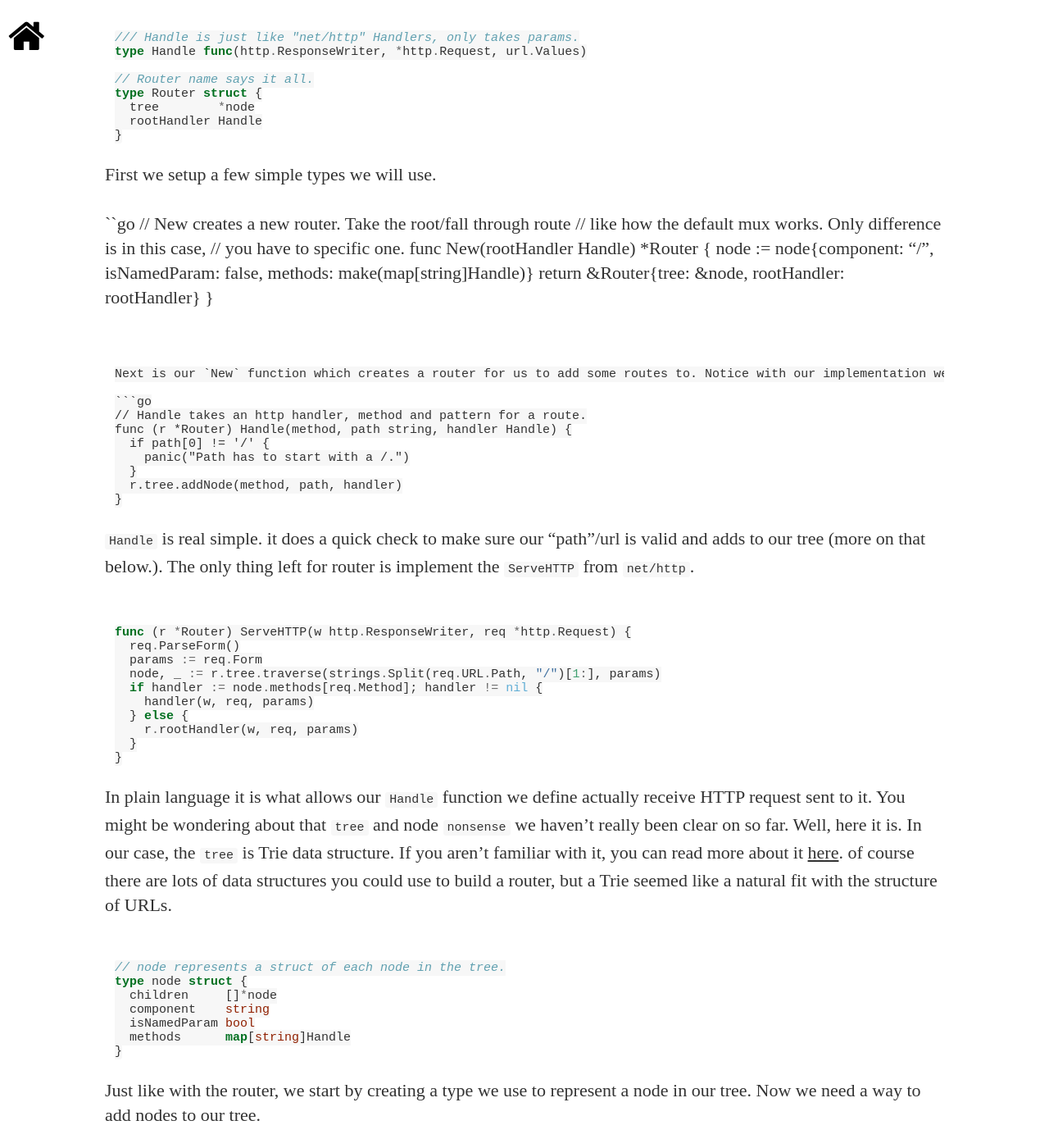
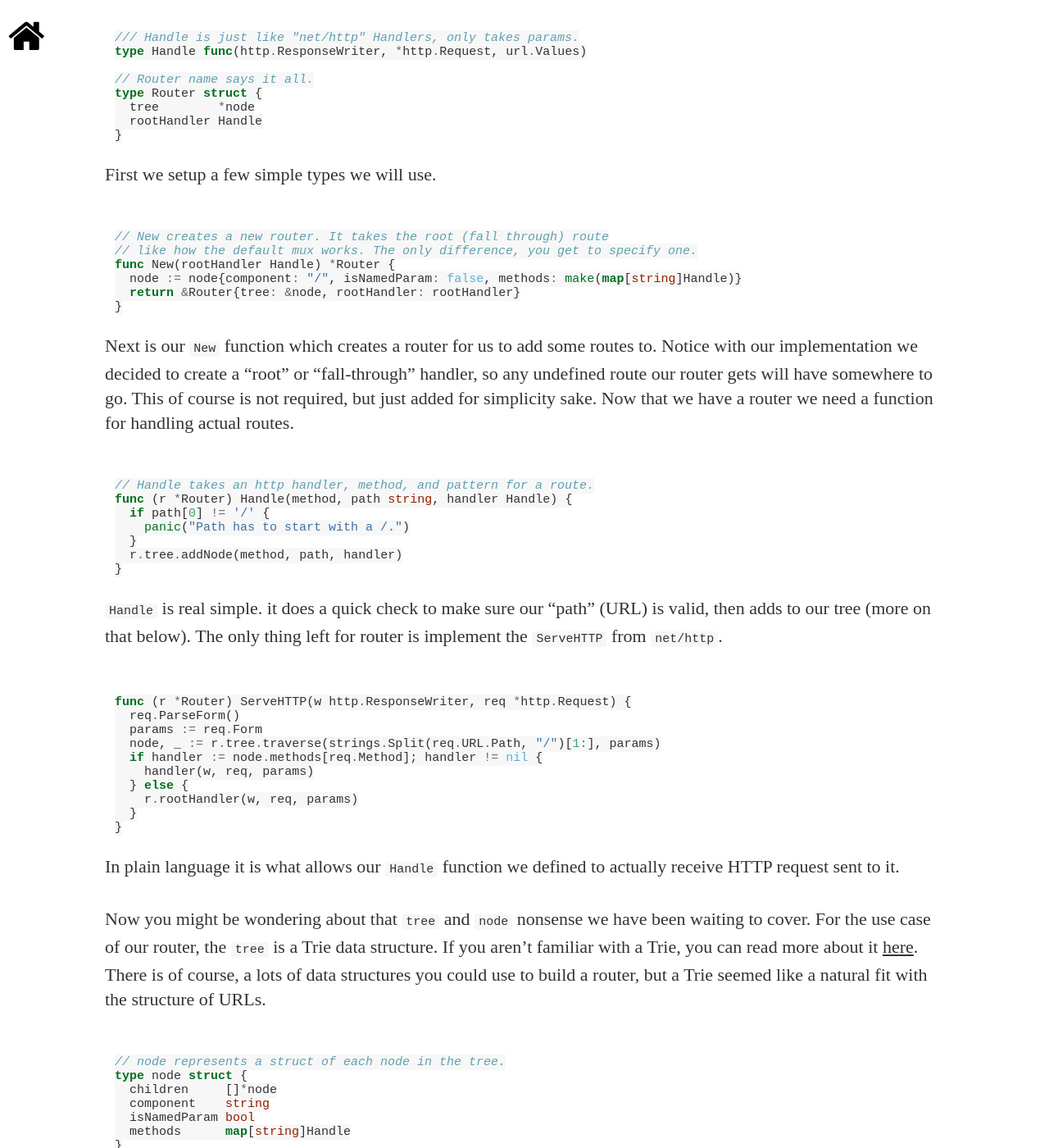
Before and after one commit to BasementKrew/revelation.io, a Jekyll site: the page built from _posts/2015-01-07-golang-router.markdown, in a window 1280 px wide and 1400 px high, scrolled down 372 px. Shown: the whole window at 82% size. Built offline with Jekyll 4.4.1, drawn with Linux system fonts in a browser that asks for light colours; nearby versions of some CDN libraries; some web fonts are replaced; Markdown is read by kramdown in place of the engine named in the settings; some of the changed text lies outside the part shown.

Commit message:
some grammar cleanup

````diff
--- a/_posts/2015-01-07-golang-router.markdown
+++ b/_posts/2015-01-07-golang-router.markdown
@@ -8,7 +8,7 @@
 tags: Go, golang, packages, net/http, http, router, mux
 ---
 
-As stated in the title of this article, we are going to build a router (also known as a mux) in Go. Now you might be asking why? There are a plethora of great routers out there so why "reinvent the wheel"? As a mentor of mine us to say "to learn how wheels work". So without further ado, let's jump in.
+As stated in the title of this article, we are going to build a router (also known as a mux) in Go. Now you might be asking why? There are a plethora of great routers out there so why "reinvent the wheel"? As a mentor of mine use to say "to learn how wheels work". So without further ado, let's jump in.
 
 ```go
 /// Handle is just like "net/http" Handlers, only takes params.
@@ -23,10 +23,9 @@
 
 First we setup a few simple types we will use.
 
-``go
-// New creates a new router. Take the root/fall through route
-// like how the default mux works. Only difference is in this case,
-// you have to specific one.
+```go
+// New creates a new router. It takes the root (fall through) route
+// like how the default mux works. The only difference, you get to specify one.
 func New(rootHandler Handle) *Router {
   node := node{component: "/", isNamedParam: false, methods: make(map[string]Handle)}
   return &Router{tree: &node, rootHandler: rootHandler}
@@ -36,7 +35,7 @@
 Next is our `New` function which creates a router for us to add some routes to. Notice with our implementation we decided to create a "root" or "fall-through" handler, so any undefined route our router gets will have somewhere to go. This of course is not required, but just added for simplicity sake. Now that we have a router we need a function for handling actual routes.
 
 ```go
-// Handle takes an http handler, method and pattern for a route.
+// Handle takes an http handler, method, and pattern for a route.
 func (r *Router) Handle(method, path string, handler Handle) {
   if path[0] != '/' {
     panic("Path has to start with a /.")
@@ -45,7 +44,7 @@
 }
 ```
 
-`Handle` is real simple. it does a quick check to make sure our "path"/url is valid and adds to our tree (more on that below.). The only thing left for router is implement the `ServeHTTP` from `net/http`.
+`Handle` is real simple. it does a quick check to make sure our "path" (URL) is valid, then adds to our tree (more on that below). The only thing left for router is implement the `ServeHTTP` from `net/http`.
 
 ```go
 func (r *Router) ServeHTTP(w http.ResponseWriter, req *http.Request) {
@@ -60,7 +59,9 @@
 }
 ```
 
-In plain language it is what allows our `Handle` function we define actually receive HTTP request sent to it. You might be wondering about that `tree` and node `nonsense` we haven't really been clear on so far. Well, here it is. In our case, the `tree` is Trie data structure. If you aren't familiar with it, you can read more about it [here](https://www.cs.bu.edu/teaching/c/tree/trie/). of course there are lots of data structures you could use to build a router, but a Trie seemed like a natural fit with the structure of URLs.
+In plain language it is what allows our `Handle` function we defined to actually receive HTTP request sent to it.
+
+Now you might be wondering about that `tree` and `node` nonsense we have been waiting to cover. For the use case of our router, the `tree` is a Trie data structure. If you aren't familiar with a Trie, you can read more about it [here](https://www.cs.bu.edu/teaching/c/tree/trie/). There is of course, a lots of data structures you could use to build a router, but a Trie seemed like a natural fit with the structure of URLs.
 
 ```go
 // node represents a struct of each node in the tree.
@@ -105,7 +106,7 @@
 }
 ```
 
-The code is pretty simple, but might seem a little strange at first glance, so let's break it down. `addNode` starts by splitting apart the URL (call path here) into components. Once we have our components we loop over each one, updating or adding new nodes as needed. The couple edge cases here are if the named parameter, a newNode or an existing node that needs to be updated. The new node and existing node cases are straight forward. The `amedParam` is a simple way we can support URLs like so: `/users/:name/blog` without a big fancy regex. Notice the bulk of the work is done by the `traverse` method which gets us the proper node we need to do our addition or update.
+The code is pretty simple, but might seem a little strange at first glance, so let's break it down. `addNode` starts by splitting apart the URL (call path here) into components. Once we have our components, we loop over each one, updating or adding new nodes as needed. There is an edge case here, if the component is a named parameter. The `isNamedParam` is a simple way we can support URLs like so: `/users/:name/blog` without a big fancy regex. Notice the bulk of the work is done by the `traverse` method which gets us the proper node we need to do our addition or update.
 
 ```go
 // traverse moves along the tree adding named params as it comes and across them.
````
Also changed, not shown: other parts of _posts/2015-01-07-golang-router.markdown (+1 -3 lines).
